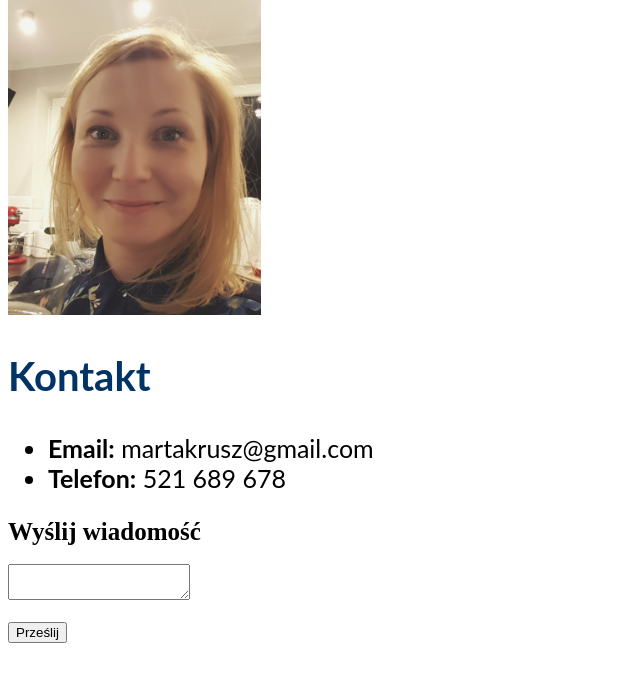
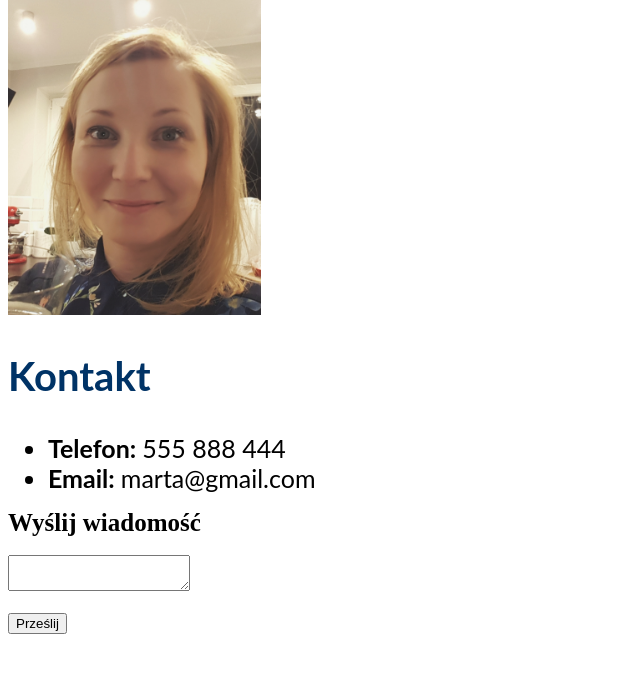
Before and after one commit to martakrusz/HTML_FLASK_8.3_MY_PAGE, a Flask app: page /mypage/contact in a window 1280 px wide. Shown: the part 83-765 px from the top of the page, without its empty margins (0-640 px from the left). Run offline with Flask 2, Linux system fonts and the light colour scheme.

Commit message:
Add dict to contacts

```diff
--- a/app.py
+++ b/app.py
@@ -18,8 +18,9 @@ def mypage():
 @app.route('/mypage/contact', methods=['GET', 'POST'])
 def mp_contact():
    if request.method == 'GET':
+       owner = {"Telefon": "555 888 444", "Email": "marta@gmail.com"}
        print("We received GET")
-       return render_template("contact.html")
+       return render_template("contact.html", items=owner)
    elif request.method == 'POST':
        print("We received POST")
        print(request.form)
--- a/templates/contact.html
+++ b/templates/contact.html
@@ -4,14 +4,15 @@
 
       <h2>Kontakt</h2>
 
-        <p>
+    <div>
         <ul>
-            <li><strong>Email:</strong> martakrusz@gmail.com</li>
-            <li><strong>Telefon:</strong> 521 689 678</li>
+            {% for item in items %}
+             <li><b>{{item}}: </b>{{items[item]}}</li>
+            {% endfor %}
         </ul>
-        </p>
+    </div>
 
-        <form action="" method="post ">
+        <form action="" method="GET">
             <label id="sent_mail "><strong>Wyślij wiadomość</strong></label><br><br>
             <textarea id="message " name="user_message "></textarea><br><br>
             <button id="submit " type="submit ">Prześlij</button><br><br>
```
